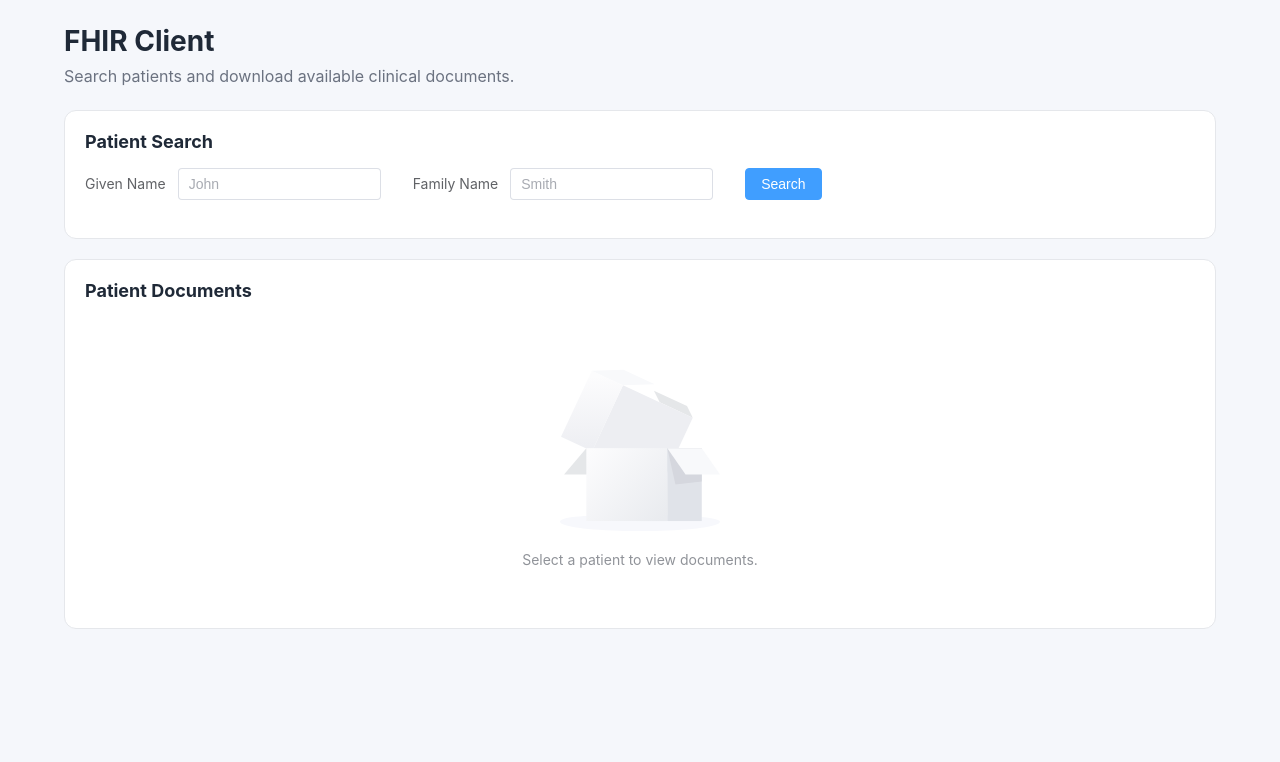
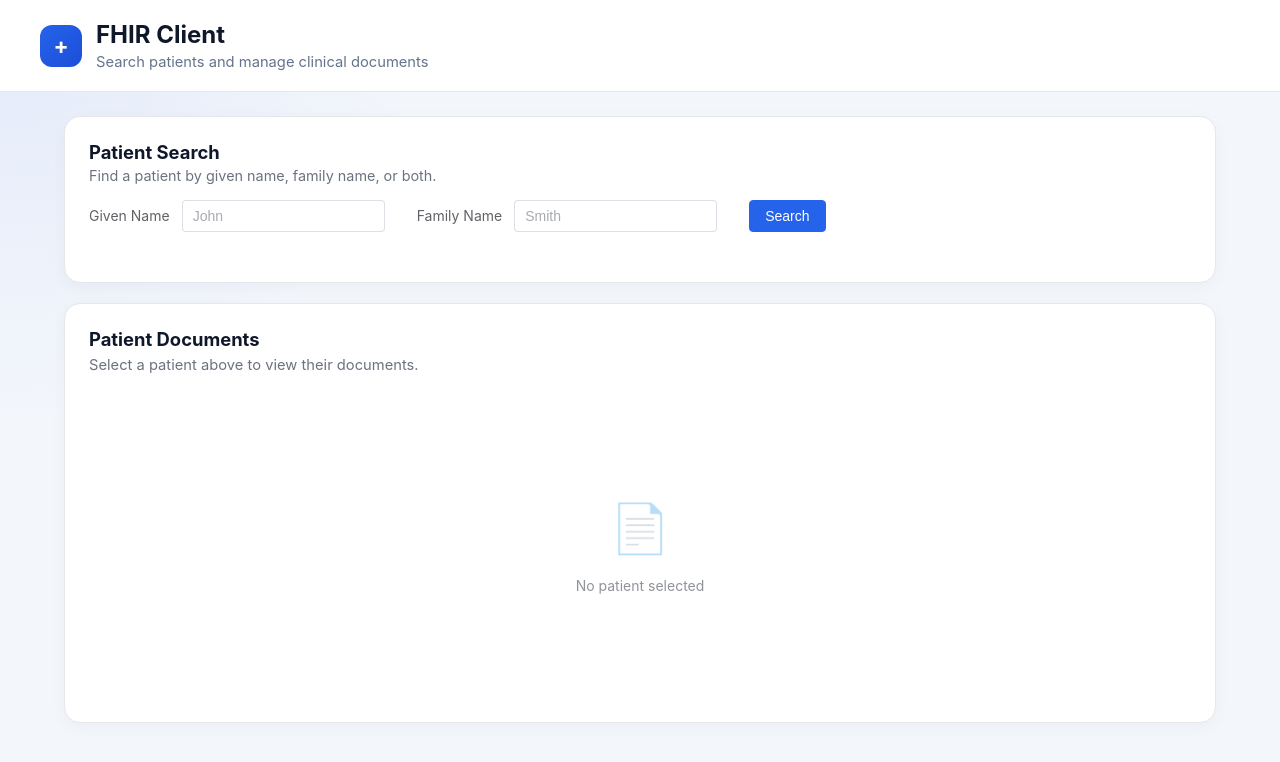
Before and after one commit to johnpranoy7/FHIR-Client, a Vue app in the folder frontend/: page / in a window 1280 px wide. Shown: the top 762 px of the page. Built offline with nearby package versions, Linux system fonts and the light colour scheme.

Commit message:
Collapsible PatientSearch

```diff
--- a/frontend/package.json
+++ b/frontend/package.json
@@ -9,6 +9,7 @@
     "preview": "vite preview"
   },
   "dependencies": {
+    "@element-plus/icons-vue": "^2.3.2",
     "axios": "^1.9.0",
     "element-plus": "^2.9.11",
     "vue": "^3.5.16"
--- a/frontend/src/App.vue
+++ b/frontend/src/App.vue
@@ -4,20 +4,102 @@ import DocumentList from './components/DocumentList.vue'
 import PatientSearch from './components/PatientSearch.vue'
 
 const selectedPatient = ref(null)
+const searchExpanded = ref(true)
 
 function handlePatientSelect(patient) {
   selectedPatient.value = patient
+  searchExpanded.value = false
+}
+
+function handleClearPatient() {
+  selectedPatient.value = null
+  searchExpanded.value = true
 }
 </script>
 
 <template>
-  <div class="page">
+  <div class="app-shell">
     <header class="page-header">
-      <h1>FHIR Client</h1>
-      <p>Search patients and download available clinical documents.</p>
+      <div class="header-brand">
+        <div class="brand-icon">+</div>
+        <div>
+          <h1>FHIR Client</h1>
+          <p>Search patients and manage clinical documents</p>
+        </div>
+      </div>
     </header>
 
-    <PatientSearch @select="handlePatientSelect" />
-    <DocumentList :patient="selectedPatient" />
+    <main class="page-layout" :class="{ 'has-selection': selectedPatient }">
+      <PatientSearch
+        :selected-patient="selectedPatient"
+        :expanded="searchExpanded"
+        @select="handlePatientSelect"
+        @expand="searchExpanded = true"
+        @collapse="searchExpanded = false"
+        @clear="handleClearPatient"
+      />
+      <DocumentList :patient="selectedPatient" />
+    </main>
   </div>
 </template>
+
+<style scoped>
+.app-shell {
+  min-height: 100vh;
+  background:
+    radial-gradient(circle at top left, rgba(37, 99, 235, 0.08), transparent 28%),
+    #f3f6fb;
+}
+
+.page-header {
+  background: #fff;
+  border-bottom: 1px solid #e5e7eb;
+  padding: 20px 24px;
+}
+
+.header-brand {
+  max-width: 1200px;
+  margin: 0 auto;
+  display: flex;
+  align-items: center;
+  gap: 14px;
+}
+
+.brand-icon {
+  width: 42px;
+  height: 42px;
+  border-radius: 12px;
+  background: linear-gradient(135deg, #2563eb, #1d4ed8);
+  color: #fff;
+  display: flex;
+  align-items: center;
+  justify-content: center;
+  font-size: 1.4rem;
+  font-weight: 700;
+}
+
+.page-header h1 {
+  margin: 0 0 4px;
+  font-size: 1.5rem;
+  color: #0f172a;
+}
+
+.page-header p {
+  margin: 0;
+  color: #64748b;
+  font-size: 0.92rem;
+}
+
+.page-layout {
+  max-width: 1200px;
+  margin: 0 auto;
+  padding: 24px;
+  display: flex;
+  flex-direction: column;
+  gap: 20px;
+}
+
+.page-layout.has-selection {
+  gap: 16px;
+}
+</style>
--- a/frontend/src/components/DocumentList.vue
+++ b/frontend/src/components/DocumentList.vue
@@ -66,37 +66,52 @@ async function handleDownload(document) {
 </script>
 
 <template>
-  <div class="card">
-    <h2>Patient Documents</h2>
+  <section class="documents-section card" :class="{ active: patient }">
+    <div class="documents-header">
+      <div>
+        <h2>Patient Documents</h2>
+        <p v-if="patient">
+          Clinical documents linked to
+          <strong>{{ patient.name }} {{ patient.familyName }}</strong>
+        </p>
+        <p v-else>Select a patient above to view their documents.</p>
+      </div>
+      <el-tag v-if="patient && documents.length" type="primary" effect="plain">
+        {{ documents.length }} document{{ documents.length === 1 ? '' : 's' }}
+      </el-tag>
+    </div>
 
-    <el-empty v-if="!patient" description="Select a patient to view documents." />
+    <el-empty
+      v-if="!patient"
+      class="documents-empty"
+      description="No patient selected"
+    >
+      <template #image>
+        <div class="empty-icon">📄</div>
+      </template>
+    </el-empty>
 
     <template v-else>
-      <div class="selected-patient">
-        <el-tag type="info">
-          {{ patient.name }} {{ patient.familyName }} (ID: {{ patient.id }})
-        </el-tag>
-      </div>
-
       <el-alert v-if="error" :title="error" type="warning" show-icon :closable="false" />
 
       <el-table
         v-loading="loading"
         :data="documents"
         stripe
-        style="width: 100%"
+        class="documents-table"
+        empty-text="No documents available"
       >
         <el-table-column prop="id" label="Document ID" width="140" />
-        <el-table-column prop="title" label="Title" min-width="180" />
+        <el-table-column prop="title" label="Title" min-width="200" />
         <el-table-column prop="contentType" label="Content Type" min-width="180" />
         <el-table-column label="Downloadable" width="130">
           <template #default="{ row }">
-            <el-tag :type="row.downloadable ? 'success' : 'info'">
+            <el-tag :type="row.downloadable ? 'success' : 'info'" effect="light">
               {{ row.downloadable ? 'Yes' : 'View only' }}
             </el-tag>
           </template>
         </el-table-column>
-        <el-table-column label="Action" width="140">
+        <el-table-column label="Action" width="140" fixed="right">
           <template #default="{ row }">
             <el-button
               v-if="row.downloadable && row.binaryId"
@@ -112,5 +127,54 @@ async function handleDownload(document) {
         </el-table-column>
       </el-table>
     </template>
-  </div>
+  </section>
 </template>
+
+<style scoped>
+.documents-section {
+  flex: 1;
+  min-height: 420px;
+  display: flex;
+  flex-direction: column;
+}
+
+.documents-section.active {
+  box-shadow: 0 12px 40px rgba(15, 23, 42, 0.08);
+  border-color: #dbeafe;
+}
+
+.documents-header {
+  display: flex;
+  justify-content: space-between;
+  align-items: flex-start;
+  gap: 16px;
+  margin-bottom: 20px;
+}
+
+.documents-header h2 {
+  margin: 0 0 6px;
+}
+
+.documents-header p {
+  margin: 0;
+  color: #6b7280;
+  font-size: 0.92rem;
+}
+
+.documents-empty {
+  flex: 1;
+  display: flex;
+  align-items: center;
+  justify-content: center;
+}
+
+.empty-icon {
+  font-size: 3rem;
+  opacity: 0.5;
+}
+
+.documents-table {
+  width: 100%;
+  flex: 1;
+}
+</style>
--- a/frontend/src/components/PatientSearch.vue
+++ b/frontend/src/components/PatientSearch.vue
@@ -1,14 +1,36 @@
 <script setup>
-import { ref } from 'vue'
+import { ref, watch } from 'vue'
+import { ArrowDown } from '@element-plus/icons-vue'
 import { searchPatients } from '../api/fhirApi'
 
-const emit = defineEmits(['select'])
+const props = defineProps({
+  selectedPatient: {
+    type: Object,
+    default: null
+  },
+  expanded: {
+    type: Boolean,
+    default: true
+  }
+})
+
+const emit = defineEmits(['select', 'expand', 'collapse', 'clear'])
 
 const givenName = ref('')
 const familyName = ref('')
 const patients = ref([])
 const loading = ref(false)
 const error = ref('')
+
+watch(
+  () => props.selectedPatient,
+  (patient) => {
+    if (patient) {
+      givenName.value = patient.name || ''
+      familyName.value = patient.familyName || ''
+    }
+  }
+)
 
 async function handleSearch() {
   if (!givenName.value && !familyName.value) {
@@ -34,14 +56,77 @@ async function handleSearch() {
 
 function selectPatient(patient) {
   emit('select', patient)
+  emit('collapse')
+}
+
+function searchDifferentPatient() {
+  patients.value = []
+  error.value = ''
+  emit('clear')
+  emit('expand')
+}
+
+function rowClassName({ row }) {
+  return row.id === props.selectedPatient?.id ? 'selected-row' : ''
 }
 </script>
 
 <template>
-  <div class="card">
+  <section class="patient-panel" :class="{ collapsed: selectedPatient && !expanded }">
+    <!-- Collapsed bar -->
+    <div v-if="selectedPatient && !expanded" class="patient-bar">
+      <button class="patient-bar-main" type="button" @click="emit('expand')">
+        <div class="patient-bar-icon">
+          <span>{{ (selectedPatient.name || '?').charAt(0).toUpperCase() }}</span>
+        </div>
+        <div class="patient-bar-info">
+          <span class="patient-bar-label">Selected Patient</span>
+          <span class="patient-bar-name">
+            {{ selectedPatient.name || '—' }} {{ selectedPatient.familyName || '' }}
+          </span>
+          <span class="patient-bar-id">ID: {{ selectedPatient.id }}</span>
+        </div>
+        <el-icon class="expand-icon"><ArrowDown /></el-icon>
+      </button>
+      <el-button plain size="small" @click="searchDifferentPatient">
+        Change Patient
+      </el-button>
+    </div>
+
+    <!-- Expanded search -->
+    <div v-else class="patient-search card">
+      <div class="panel-header">
+        <div>
           <h2>Patient Search</h2>
+          <p>Find a patient by given name, family name, or both.</p>
+        </div>
+        <el-button
+          v-if="selectedPatient"
+          text
+          type="primary"
+          @click="emit('collapse')"
+        >
+          Collapse
+        </el-button>
+      </div>
 
-    <el-form inline @submit.prevent="handleSearch">
+      <div v-if="selectedPatient" class="current-patient-banner">
+        <div class="banner-content">
+          <span class="banner-badge">Current</span>
+          <strong>{{ selectedPatient.name }} {{ selectedPatient.familyName }}</strong>
+          <span class="banner-meta">
+            ID {{ selectedPatient.id }}
+            <template v-if="selectedPatient.mrn"> · MRN {{ selectedPatient.mrn }}</template>
+            <template v-if="selectedPatient.birthDate"> · {{ selectedPatient.birthDate }}</template>
+            <template v-if="selectedPatient.gender"> · {{ selectedPatient.gender }}</template>
+          </span>
+        </div>
+        <el-button size="small" @click="searchDifferentPatient">
+          Search Different Patient
+        </el-button>
+      </div>
+
+      <el-form inline class="search-form" @submit.prevent="handleSearch">
         <el-form-item label="Given Name">
           <el-input v-model="givenName" placeholder="John" clearable />
         </el-form-item>
@@ -55,13 +140,21 @@ function selectPatient(patient) {
         </el-form-item>
       </el-form>
 
-    <el-alert v-if="error" :title="error" type="warning" show-icon :closable="false" />
+      <el-alert
+        v-if="error"
+        :title="error"
+        type="warning"
+        show-icon
+        :closable="false"
+        class="search-alert"
+      />
 
       <el-table
         v-if="patients.length"
         :data="patients"
+        :row-class-name="rowClassName"
         stripe
-      style="width: 100%; margin-top: 16px"
+        class="patient-table"
         @row-click="selectPatient"
       >
         <el-table-column prop="id" label="ID" width="120" />
@@ -72,11 +165,165 @@ function selectPatient(patient) {
         <el-table-column prop="gender" label="Gender" width="100" />
         <el-table-column label="Action" width="120">
           <template #default="{ row }">
-          <el-button size="small" type="primary" @click.stop="selectPatient(row)">
-            Select
+            <el-button
+              size="small"
+              :type="row.id === selectedPatient?.id ? 'success' : 'primary'"
+              @click.stop="selectPatient(row)"
+            >
+              {{ row.id === selectedPatient?.id ? 'Selected' : 'Select' }}
             </el-button>
           </template>
         </el-table-column>
       </el-table>
     </div>
+  </section>
 </template>
+
+<style scoped>
+.patient-panel {
+  transition: all 0.25s ease;
+}
+
+.patient-panel.collapsed {
+  margin-bottom: 16px;
+}
+
+.patient-bar {
+  display: flex;
+  align-items: center;
+  gap: 12px;
+  background: linear-gradient(135deg, #1e3a5f 0%, #2563eb 100%);
+  color: #fff;
+  border-radius: 14px;
+  padding: 12px 16px;
+  box-shadow: 0 8px 24px rgba(37, 99, 235, 0.25);
+}
+
+.patient-bar-main {
+  flex: 1;
+  display: flex;
+  align-items: center;
+  gap: 14px;
+  background: none;
+  border: none;
+  color: inherit;
+  cursor: pointer;
+  text-align: left;
+  padding: 0;
+}
+
+.patient-bar-icon {
+  width: 44px;
+  height: 44px;
+  border-radius: 12px;
+  background: rgba(255, 255, 255, 0.18);
+  display: flex;
+  align-items: center;
+  justify-content: center;
+  font-weight: 700;
+  font-size: 1.1rem;
+}
+
+.patient-bar-info {
+  display: flex;
+  flex-direction: column;
+  gap: 2px;
+}
+
+.patient-bar-label {
+  font-size: 0.75rem;
+  text-transform: uppercase;
+  letter-spacing: 0.06em;
+  opacity: 0.8;
+}
+
+.patient-bar-name {
+  font-size: 1.05rem;
+  font-weight: 600;
+}
+
+.patient-bar-id {
+  font-size: 0.85rem;
+  opacity: 0.85;
+}
+
+.expand-icon {
+  margin-left: auto;
+  font-size: 1.1rem;
+  opacity: 0.85;
+}
+
+.panel-header {
+  display: flex;
+  justify-content: space-between;
+  align-items: flex-start;
+  gap: 16px;
+  margin-bottom: 16px;
+}
+
+.panel-header h2 {
+  margin: 0 0 4px;
+}
+
+.panel-header p {
+  margin: 0;
+  color: #6b7280;
+  font-size: 0.9rem;
+}
+
+.current-patient-banner {
+  display: flex;
+  align-items: center;
+  justify-content: space-between;
+  gap: 16px;
+  background: #ecfdf5;
+  border: 1px solid #a7f3d0;
+  border-radius: 10px;
+  padding: 12px 16px;
+  margin-bottom: 20px;
+}
+
+.banner-content {
+  display: flex;
+  flex-wrap: wrap;
+  align-items: center;
+  gap: 8px;
+}
+
+.banner-badge {
+  background: #059669;
+  color: #fff;
+  font-size: 0.7rem;
+  font-weight: 700;
+  text-transform: uppercase;
+  letter-spacing: 0.05em;
+  padding: 3px 8px;
+  border-radius: 999px;
+}
+
+.banner-meta {
+  color: #047857;
+  font-size: 0.88rem;
+}
+
+.search-form {
+  margin-bottom: 8px;
+}
+
+.search-alert {
+  margin-bottom: 16px;
+}
+
+.patient-table {
+  width: 100%;
+  margin-top: 8px;
+}
+
+:deep(.selected-row) {
+  --el-table-tr-bg-color: #eff6ff;
+}
+
+:deep(.selected-row td) {
+  font-weight: 600;
+}
+</style>
--- a/frontend/src/style.css
+++ b/frontend/src/style.css
@@ -5,7 +5,7 @@
 body {
   margin: 0;
   font-family: Inter, system-ui, -apple-system, BlinkMacSystemFont, 'Segoe UI', sans-serif;
-  background: #f5f7fb;
+  background: #f3f6fb;
   color: #1f2937;
 }
 
@@ -13,39 +13,30 @@ body {
   min-height: 100vh;
 }
 
-.page {
-  max-width: 1200px;
-  margin: 0 auto;
-  padding: 24px;
-}
-
-.page-header {
-  margin-bottom: 24px;
-}
-
-.page-header h1 {
-  margin: 0 0 8px;
-  font-size: 1.75rem;
-}
-
-.page-header p {
-  margin: 0;
-  color: #6b7280;
-}
-
 .card {
   background: #fff;
   border: 1px solid #e5e7eb;
-  border-radius: 12px;
-  padding: 20px;
-  margin-bottom: 20px;
+  border-radius: 16px;
+  padding: 24px;
+  box-shadow: 0 4px 16px rgba(15, 23, 42, 0.04);
 }
 
 .card h2 {
   margin: 0 0 16px;
-  font-size: 1.125rem;
+  font-size: 1.15rem;
+  color: #0f172a;
 }
 
-.selected-patient {
-  margin-bottom: 16px;
+.el-button--primary {
+  --el-button-bg-color: #2563eb;
+  --el-button-border-color: #2563eb;
+  --el-button-hover-bg-color: #1d4ed8;
+  --el-button-hover-border-color: #1d4ed8;
 }
+
+.el-table {
+  --el-table-header-bg-color: #f8fafc;
+  --el-table-header-text-color: #475569;
+  border-radius: 10px;
+  overflow: hidden;
+}
```
Also changed, not shown: 1 other file (tests, documents, lock files or other folders). Lines whose indentation alone changed are shown as unchanged.
